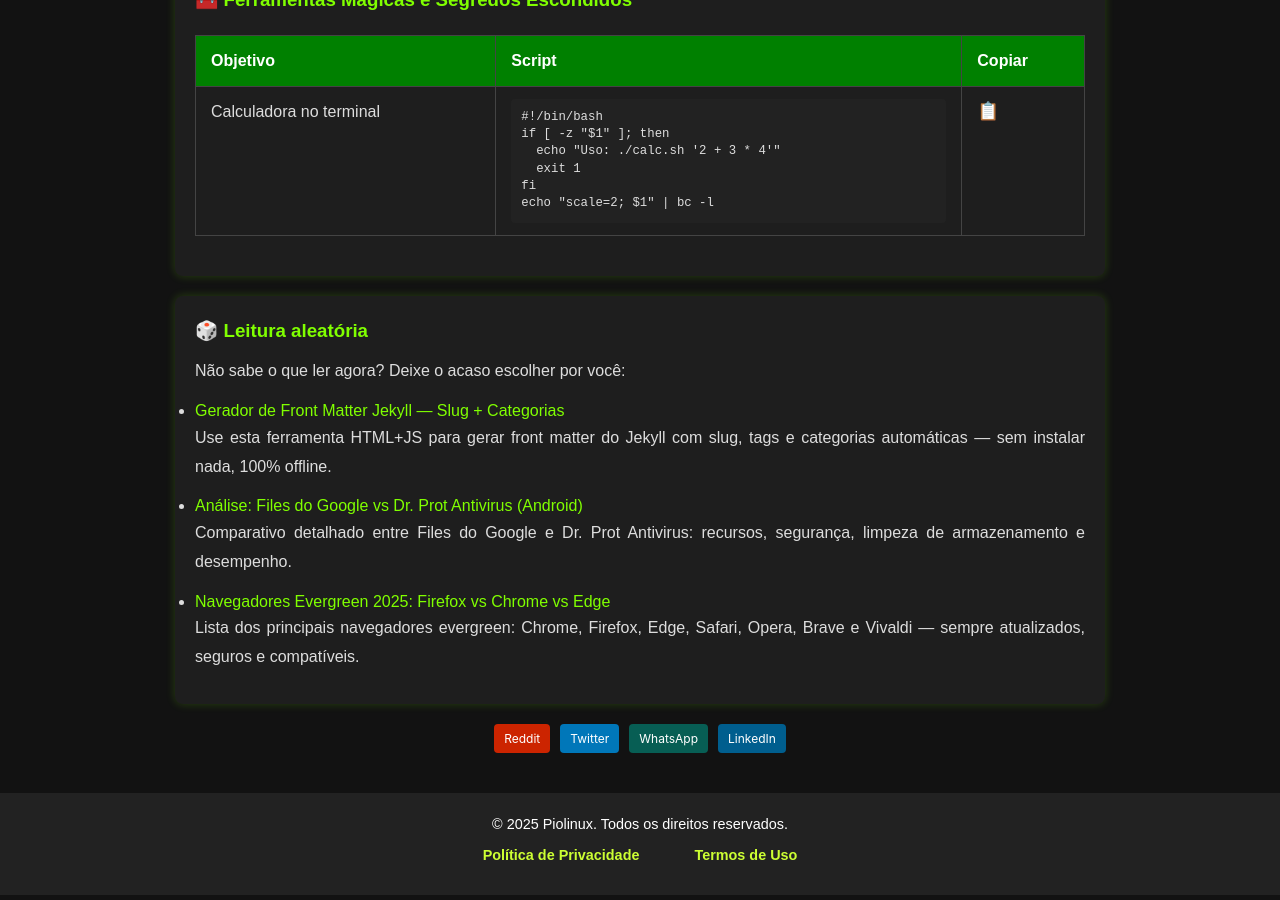
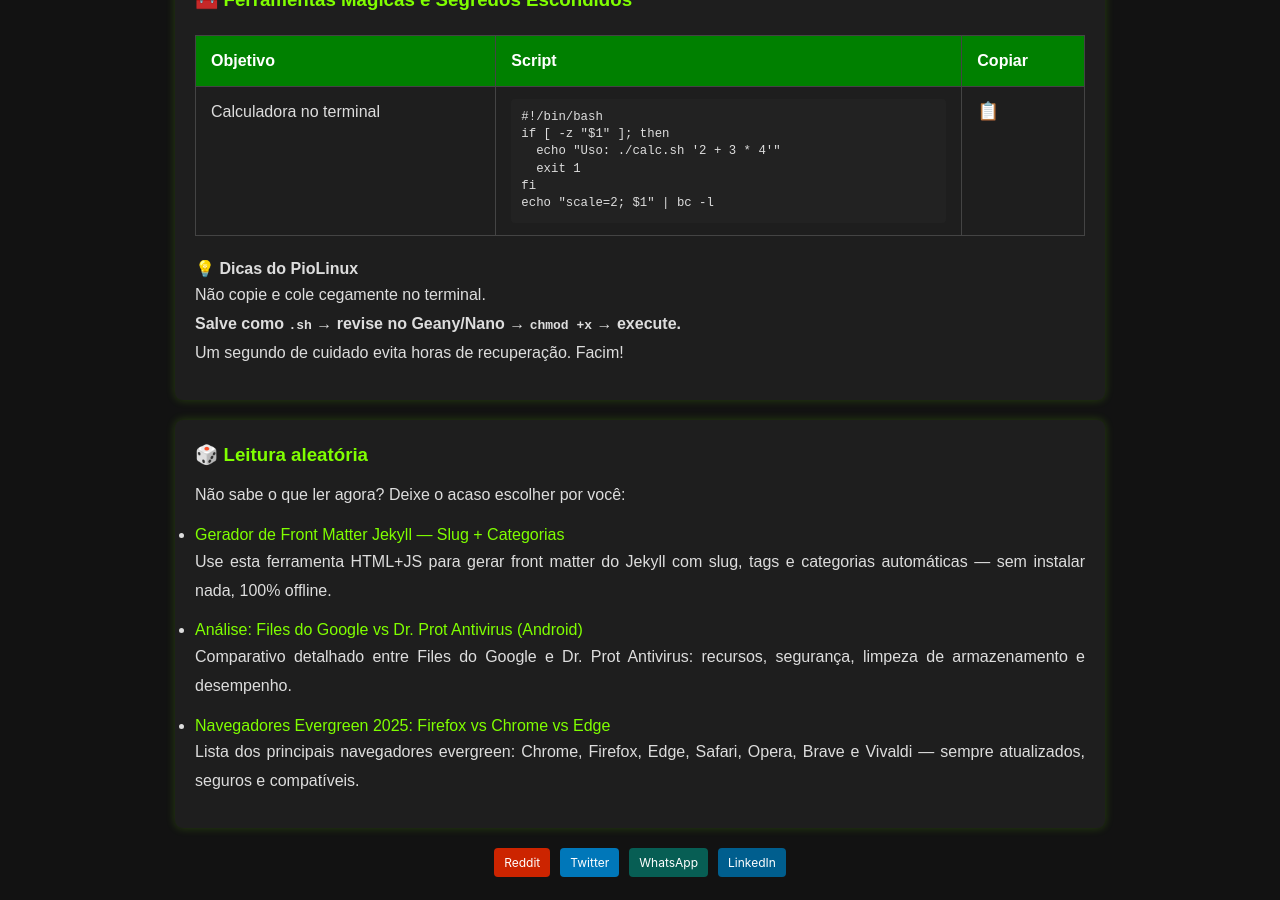
Before and after one commit to Piolinux/piolinux-site, a Jekyll site: the page built from _pages/scripts-bash-para-linux-automacao-seguranca.md, in a window 1280 px wide and 900 px high, scrolled down 2523 px. Built offline with Jekyll 4.4.1, drawn with Linux system fonts in a browser that asks for light colours.

Commit message:
Update scripts-bash-para-linux-automacao-seguranca.md

```diff
--- a/_pages/scripts-bash-para-linux-automacao-seguranca.md
+++ b/_pages/scripts-bash-para-linux-automacao-seguranca.md
@@ -279,6 +279,18 @@ echo &quot;scale=2; $1&quot; | bc -l">📋</button></td>
   </tbody>
 </table>
 
+
+<div class="dica-piolinux">
+  <h4>💡 Dicas do PioLinux</h4>
+  <p>Não copie e cole cegamente no terminal.<br>
+  <strong>Salve como <code>.sh</code> → revise no Geany/Nano → <code>chmod +x</code> → execute.</strong><br>
+  Um segundo de cuidado evita horas de recuperação. Facim!
+  </p>
+</div>
+
+
+
+
 <script>
 document.addEventListener('click', function(e) {
   if (e.target.matches('.copy-btn')) {
```
